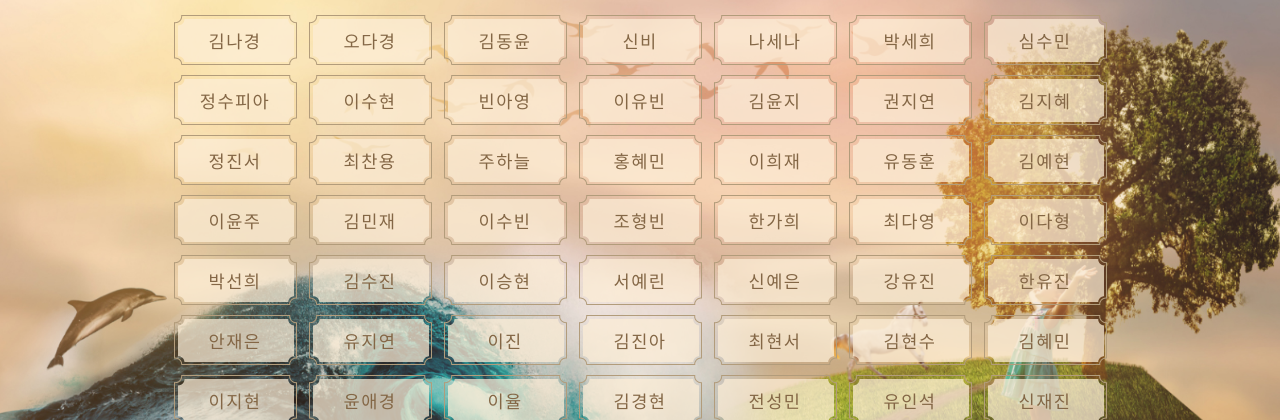
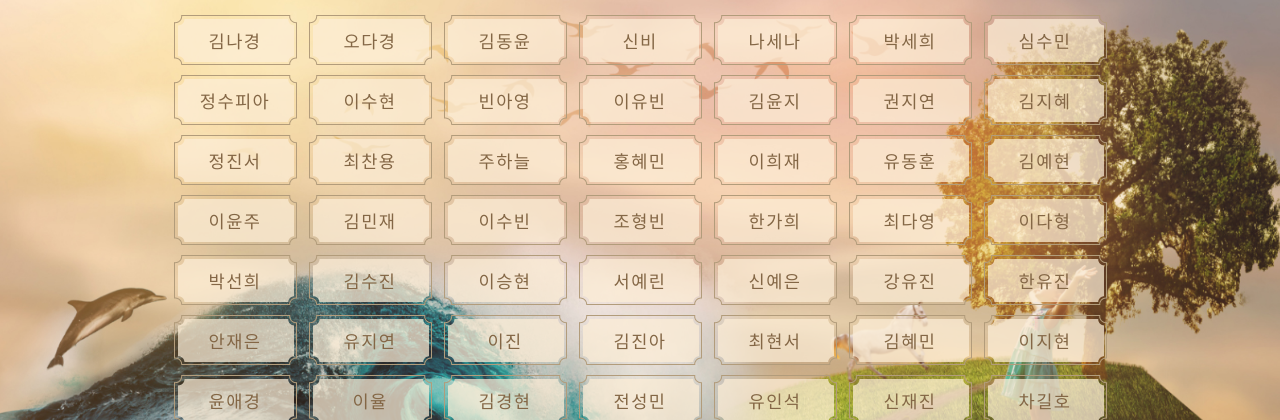
Before and after one commit to yuhanvd/2021exhibition, a plain HTML site: page index.html in a window 1280 px wide. Shown: the part 255-675 px from the top of the page. Drawn offline with Linux system fonts and the light colour scheme; a web font is replaced by a local one.

Commit message:
Update index.html

```diff
--- a/index.html
+++ b/index.html
@@ -82,7 +82,7 @@
           <a href="https://qksk0926.github.io/202009052_/" target="_blank"><div class="name">이진</div></a>
           <a href="https://jinakim-03.github.io/portfolio/" target="_blank"><div class="name">김진아</div></a>
           <a href="https://lettmm.github.io/portfolio/html.html" target="_blank"><div class="name">최현서</div></a>
-          <a href="http://object7.dothome.co.kr/" target="_blank"><div class="name">김현수</div></a>
+          <!---<a href="http://object7.dothome.co.kr/" target="_blank"><div class="name">김현수</div></a>--->
           <a href="https://kimhyemin00.github.io/portfolio_kimhyemin/" target="_blank"><div class="name">김혜민</div></a>
           <a href="https://2sia.github.io/port/" target="_blank"><div class="name">이지현</div></a>
           <a href="https://aegyeong.creatorlink.net/" target="_blank"><div class="name">윤애경</div></a>
```
